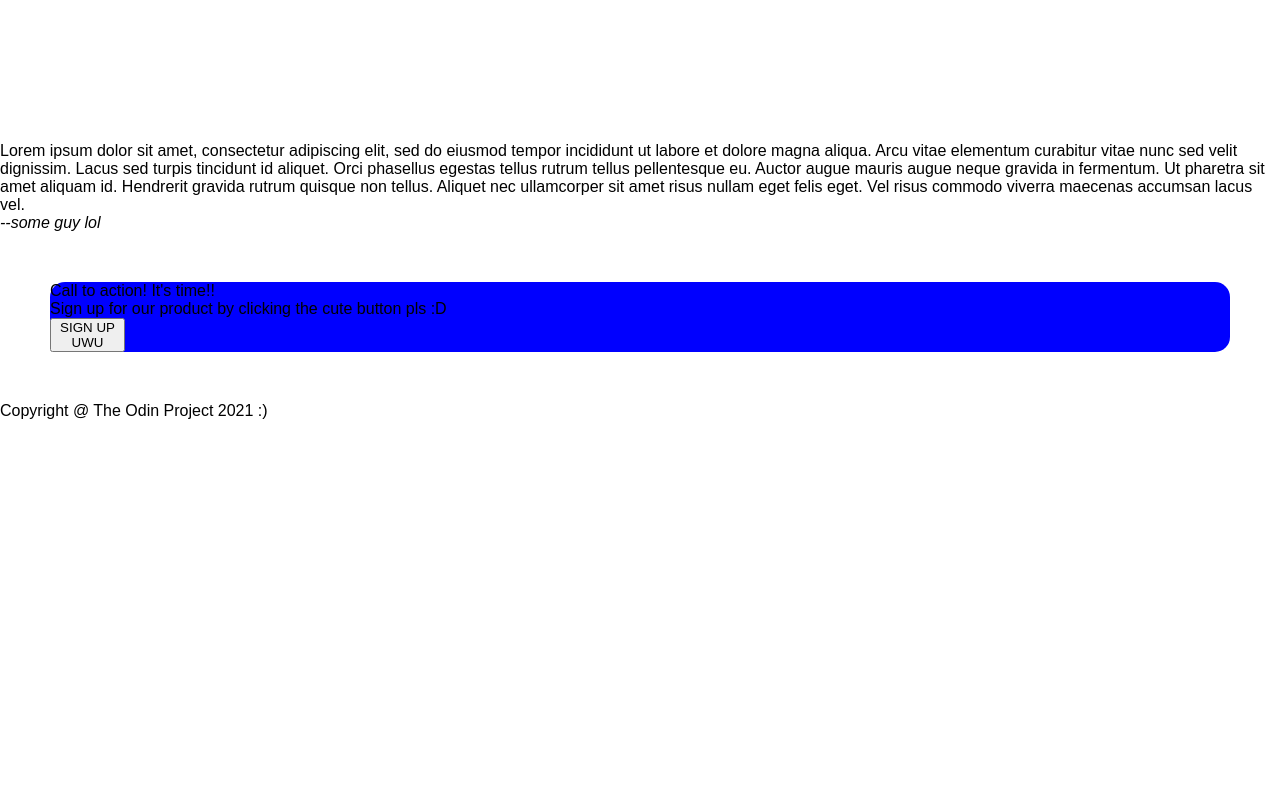
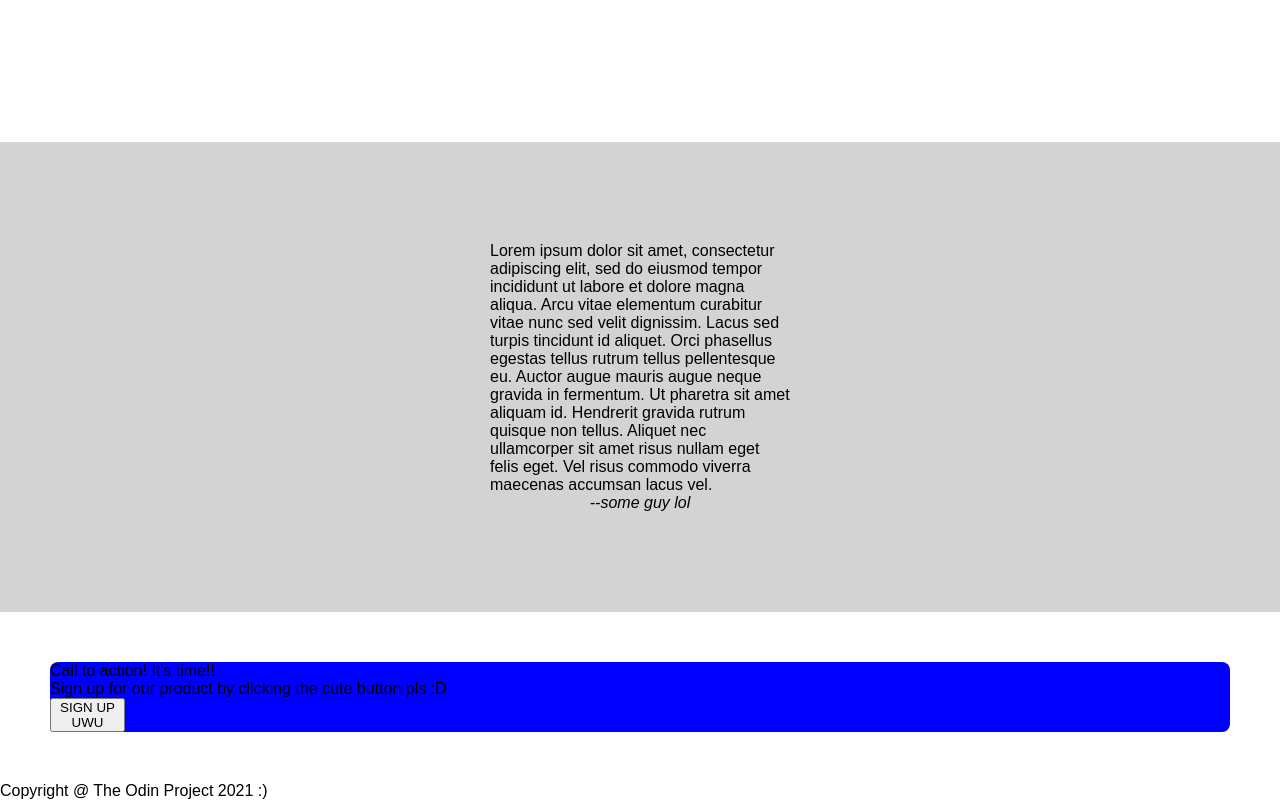
Before and after one commit to pinkx-xlink/landing-page-project, a plain HTML site: page index.html in a window 1280 px wide. Shown: the part 1129-1929 px from the top of the page. Before the commit the page ends 1549 px from the top, so only its background shows below. Drawn offline with Linux system fonts and the light colour scheme.

Commit message:
Add flex and CSS to quote, add new div containers

```diff
--- a/index.html
+++ b/index.html
@@ -55,8 +55,10 @@
         </ul>
     </div>
 
-    <div class="quote">Lorem ipsum dolor sit amet, consectetur adipiscing elit, sed do eiusmod tempor incididunt ut labore et dolore magna aliqua. Arcu vitae elementum curabitur vitae nunc sed velit dignissim. Lacus sed turpis tincidunt id aliquet. Orci phasellus egestas tellus rutrum tellus pellentesque eu. Auctor augue mauris augue neque gravida in fermentum. Ut pharetra sit amet aliquam id. Hendrerit gravida rutrum quisque non tellus. Aliquet nec ullamcorper sit amet risus nullam eget felis eget. Vel risus commodo viverra maecenas accumsan lacus vel.</div>
-    <div class="quote-credit"><em>--some guy lol</em></div>
+    <div class="middle-text">
+        <div class="quote">Lorem ipsum dolor sit amet, consectetur adipiscing elit, sed do eiusmod tempor incididunt ut labore et dolore magna aliqua. Arcu vitae elementum curabitur vitae nunc sed velit dignissim. Lacus sed turpis tincidunt id aliquet. Orci phasellus egestas tellus rutrum tellus pellentesque eu. Auctor augue mauris augue neque gravida in fermentum. Ut pharetra sit amet aliquam id. Hendrerit gravida rutrum quisque non tellus. Aliquet nec ullamcorper sit amet risus nullam eget felis eget. Vel risus commodo viverra maecenas accumsan lacus vel.</div>
+        <div class="quote-credit"><em>--some guy lol</em></div>
+    </div>
 </div>
 
     <div class="action">
--- a/style.css
+++ b/style.css
@@ -81,9 +81,24 @@ img {
     align-items: space-between;
 }
 
+.middle-text {
+    background-color: lightgray;
+    padding: 100px;
+    display: flex;
+    align-items: center;
+    flex-direction: column;
+}
+.quote {
+width:300px;
+}
+.quote-credit {
+    display: flex;
+    justify-content: flex-end;
+}
+
 .action {
     background-color: blue;
     margin: 50px;
-    border-radius: 15px;
+    border-radius: 8px;
     font-family: Arial, Helvetica, sans-serif;
 }
```
